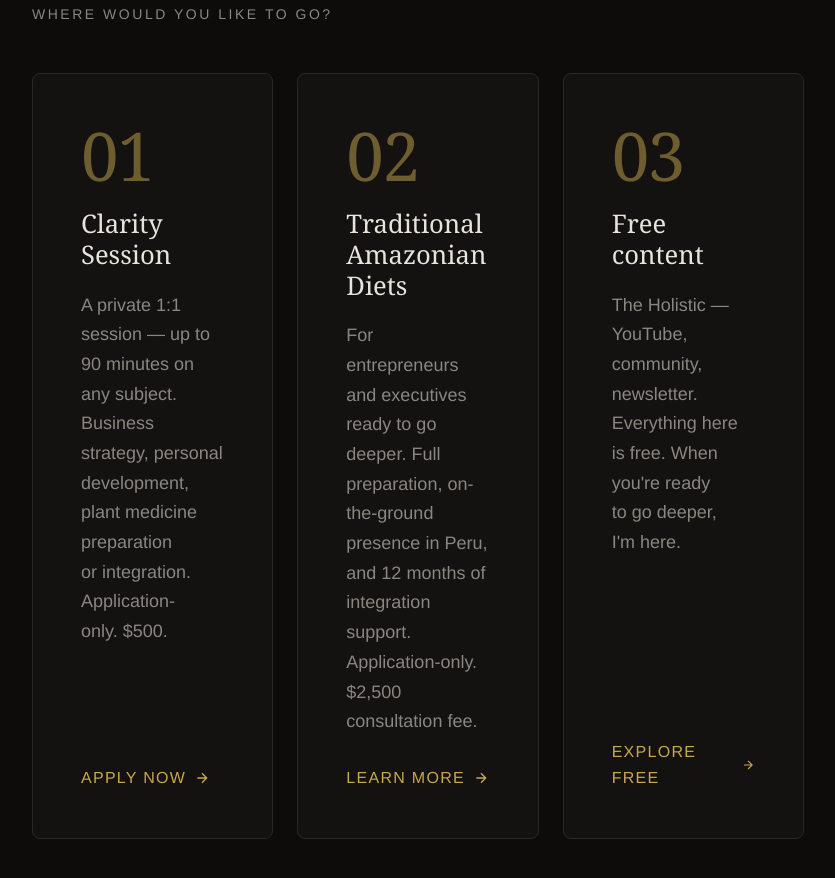
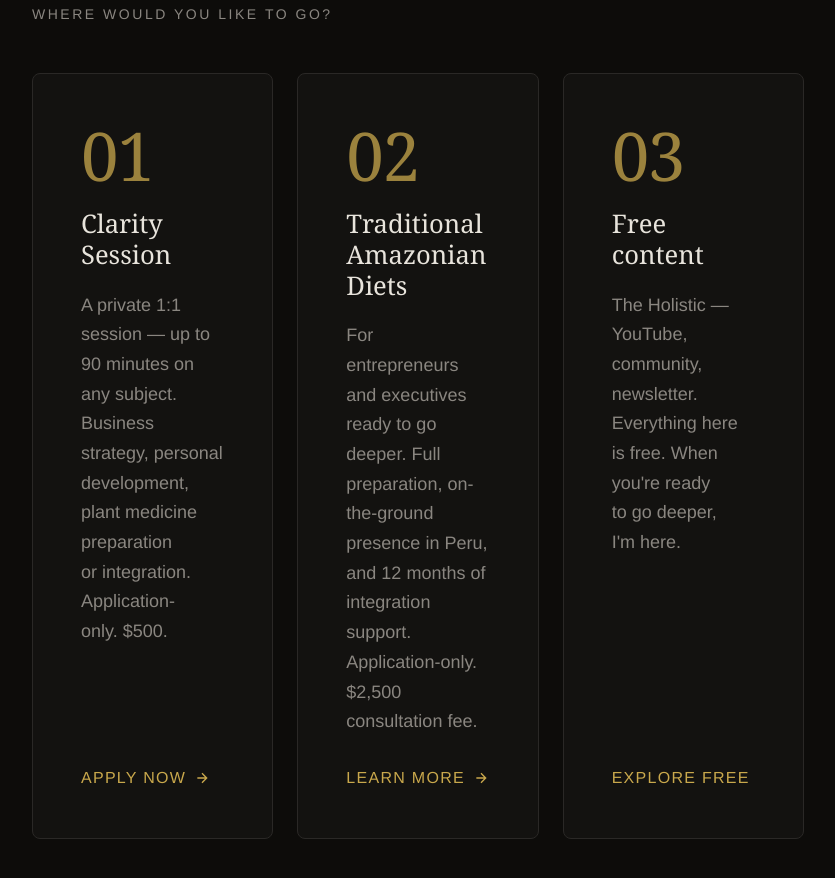
Before and after one commit to craciunlabs/claudiucraciun-com, a plain HTML site: page index.html in a window 1280 px wide. Shown: the part 780-1658 px from the top of the page, without its empty margins (222-1057 px from the left). Drawn offline with Linux system fonts and the light colour scheme; a web font is replaced by a local one.

Commit message:
Increase path number opacity to 75%, fix EXPLORE FREE line wrap

```diff
--- a/style.css
+++ b/style.css
@@ -421,7 +421,7 @@
   font-size: var(--text-3xl);
   font-weight: 300;
   line-height: 1;
-  color: oklch(from var(--color-primary) l c h / 0.5);
+  color: oklch(from var(--color-primary) l c h / 0.75);
   letter-spacing: -0.02em;
 }
 
@@ -451,6 +451,7 @@
   font-weight: 500;
   letter-spacing: 0.08em;
   text-transform: uppercase;
+  white-space: nowrap;
   color: var(--color-primary);
   margin-top: var(--space-2);
 }
```
